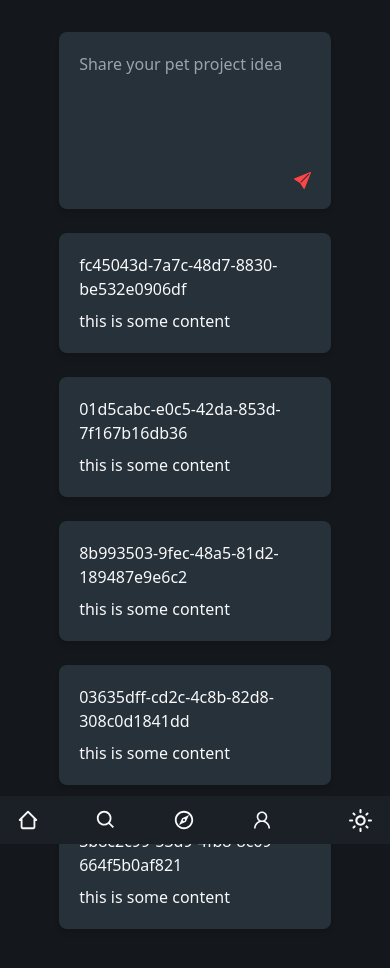
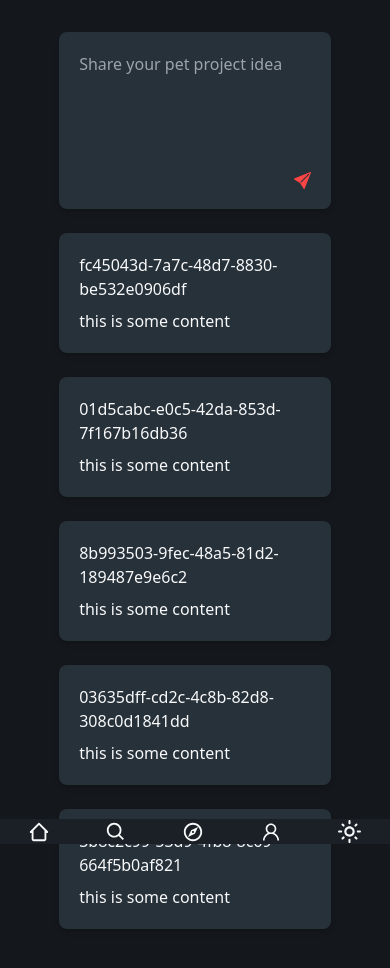
Before and after one commit to ilefM/fikra, a React (Vite) app: page / in a window 390 px wide. Shown: the top 968 px of the page. Built offline with nearby package versions, Linux system fonts and the light colour scheme.

Commit message:
perfect refactor mf

```diff
--- a/src/components/navBar/Index.tsx
+++ /dev/null
@@ -1,36 +0,0 @@
-import { MdOutlineLightMode, MdOutlineNightlight } from "react-icons/md";
-import DefaultNavBar from "./DefaultNavbar";
-import MobileNavbar from "./MobileNavbar";
-import { useState } from "react";
-
-export default function Navbar() {
-  const [darkMode, setDarkMode] = useState(true);
-
-  function changeTheme() {
-    if (darkMode) {
-      console.log("switched to light mode");
-      setDarkMode(false);
-    } else {
-      console.log("switched to dark mode");
-      setDarkMode(true);
-    }
-  }
-
-  return (
-    <nav className="flex items-center justify-around sm:justify-between w-full overflow-hidden bg-dark-300 sm:bg-transparent px-4 md:px-8 h-12 sm:h-16 fixed sm:relative bottom-0 left-0">
-      <div className="hidden sm:block w-full">
-        <DefaultNavBar />
-      </div>
-      <div className="block sm:hidden w-11/12">
-        <MobileNavbar />
-      </div>
-      <button className="sm:ml-5" onClick={changeTheme}>
-        {darkMode ? (
-          <MdOutlineLightMode size="25" />
-        ) : (
-          <MdOutlineNightlight size="25" />
-        )}
-      </button>
-    </nav>
-  );
-}
--- a/src/components/navBar/MobileNavbar.tsx
+++ b/src/components/navBar/MobileNavbar.tsx
@@ -2,10 +2,11 @@ import { BiHomeAlt2, BiSearch } from "react-icons/bi";
 import { MdOutlineExplore } from "react-icons/md";
 import { AiOutlineUser } from "react-icons/ai";
 import { Link } from "react-router-dom";
+import ThemeSwitcher from "./ThemeSwitcher";
 
 export default function MobileNavbar() {
   return (
-    <div className="flex items-center space-x-14">
+    <div className="fixed bottom-0 left-0 flex items-center justify-around bg-dark-300 w-full">
       <Link to="/">
         <BiHomeAlt2 size="22px" />
       </Link>
@@ -21,6 +22,8 @@ export default function MobileNavbar() {
       <Link to="/profile">
         <AiOutlineUser size="22px" />
       </Link>
+
+      <ThemeSwitcher />
     </div>
   );
 }
--- /dev/null
+++ b/src/components/navBar/ThemeSwitcher.tsx
@@ -0,0 +1,25 @@
+import { useState } from "react";
+import { MdOutlineLightMode, MdOutlineNightlight } from "react-icons/md";
+
+export default function ThemeSwitcher() {
+  const [darkMode, setDarkMode] = useState(true);
+
+  function changeTheme() {
+    if (darkMode) {
+      console.log("switched to light mode");
+      setDarkMode(false);
+    } else {
+      console.log("switched to dark mode");
+      setDarkMode(true);
+    }
+  }
+  return (
+    <button className="sm:ml-5" onClick={changeTheme}>
+      {darkMode ? (
+        <MdOutlineLightMode size="25" />
+      ) : (
+        <MdOutlineNightlight size="25" />
+      )}
+    </button>
+  );
+}
--- a/src/components/navBar/DefaultNavbar.tsx
+++ b/src/components/navBar/WebNavbar.tsx
@@ -1,9 +1,10 @@
 import { Link } from "react-router-dom";
 import Searchbar from "../Searchbar";
+import ThemeSwitcher from "./ThemeSwitcher";
 
-export default function DefaultNavBar() {
+export default function WebNavBar() {
   return (
-    <div className="hidden sm:flex items-center w-full">
+    <div className="flex items-center justify-between w-full overflow-hidden px-4 md:px-8 h-16">
       <div className="flex items-center w-1/2">
         <Link
           to="/"
@@ -16,6 +17,7 @@ export default function DefaultNavBar() {
         </div>
       </div>
       <NavigationPanelOnline />
+      <ThemeSwitcher />
     </div>
   );
 }
--- a/src/router/Layout.tsx
+++ b/src/router/Layout.tsx
@@ -1,11 +1,17 @@
 import { Outlet } from "react-router-dom";
-import Navbar from "../components/navBar/Index";
+import WebNavBar from "../components/navBar/WebNavbar";
+import MobileNavbar from "../components/navBar/MobileNavbar";
 
 export default function Layout() {
   return (
     <div className="flex flex-col h-full w-full overflow-hidden min-h-screen bg-dark-400 text-dark-0 m-0 p-0">
       <div className="flex flex-col">
-        <Navbar />
+        <div className="hidden sm:block">
+          <WebNavBar />
+        </div>
+        <div className="block sm:hidden">
+          <MobileNavbar />
+        </div>
         <div className="flex flex-col items-center justify-center mt-8 mb-14 sm:mt-16 sm:mb-8 mx-8">
           <Outlet />
         </div>
```
